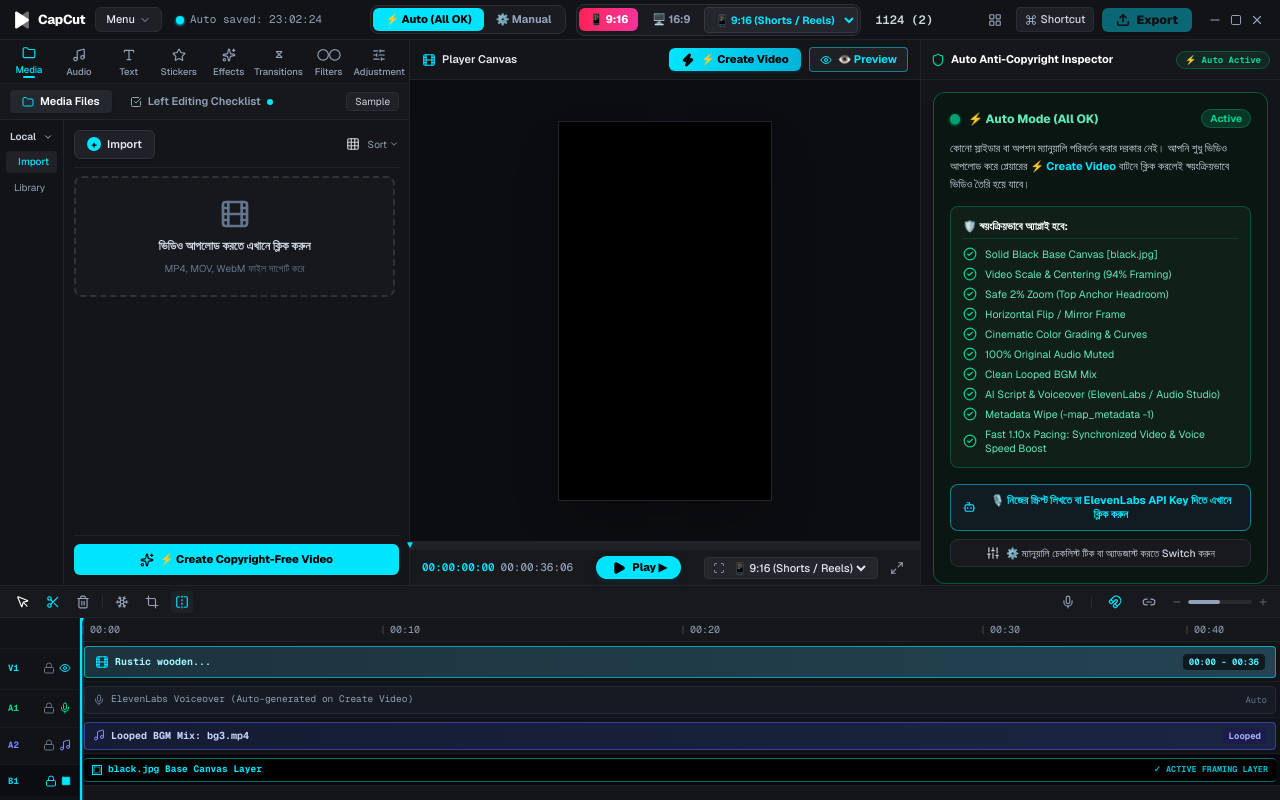
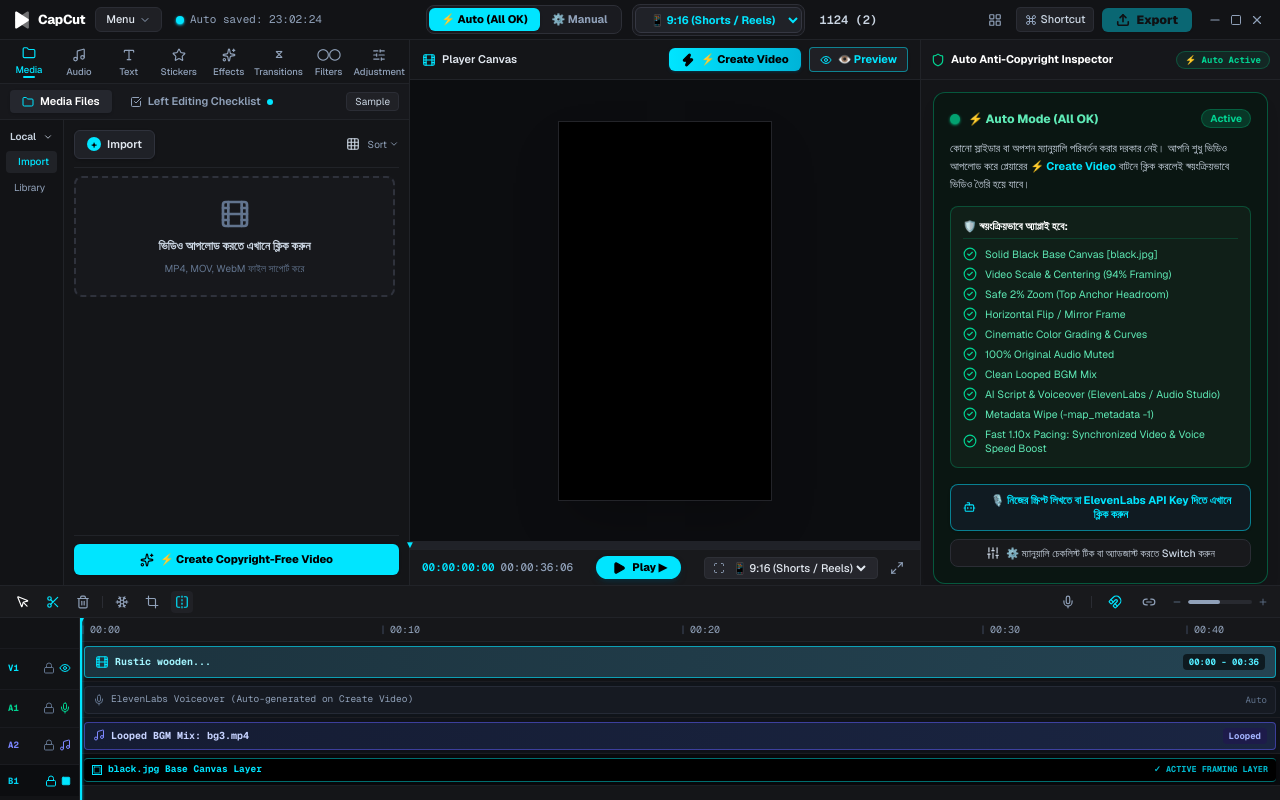
Before and after one commit to provash10/studio, a Next.js app: page / in a window 1280 px wide. Built offline with nearby package versions, Linux system fonts and the light colour scheme.

Commit message:
keep clean aspect ratio dropdown selector only

```diff
--- a/src/components/CapCutTopNav.jsx
+++ b/src/components/CapCutTopNav.jsx
@@ -93,41 +93,8 @@ export default function CapCutTopNav({
 					</button>
 				</div>
 
-				{/* Aspect Ratio Selector (9:16 Shorts, 16:9 Long, 1:1, 4:3, 3:4, 21:9) */}
-				<div className="flex items-center bg-[#1a1b20] p-0.5 rounded-lg border border-[#2d2f37] gap-1">
-					<button
-						type="button"
-						onClick={() => {
-							if (setVideoType) setVideoType("shorts");
-							if (setAspectRatio) setAspectRatio("9:16");
-						}}
-						className={`px-2.5 py-1 rounded-md text-[11px] font-bold flex items-center gap-1 transition-all cursor-pointer ${
-							aspectRatio === "9:16"
-								? "bg-gradient-to-r from-rose-500 to-pink-500 text-white font-extrabold shadow-sm"
-								: "text-slate-400 hover:text-white"
-						}`}
-						title="9:16 Shorts (Vertical, YouTube Shorts / TikTok / Reels)"
-					>
-						<span>📱 9:16</span>
-					</button>
-
-					<button
-						type="button"
-						onClick={() => {
-							if (setVideoType) setVideoType("long");
-							if (setAspectRatio) setAspectRatio("16:9");
-						}}
-						className={`px-2.5 py-1 rounded-md text-[11px] font-bold flex items-center gap-1 transition-all cursor-pointer ${
-							aspectRatio === "16:9"
-								? "bg-gradient-to-r from-blue-600 to-cyan-500 text-white font-extrabold shadow-sm"
-								: "text-slate-400 hover:text-white"
-						}`}
-						title="16:9 Long Video (Landscape Widescreen, YouTube Long-form)"
-					>
-						<span>🖥️ 16:9</span>
-					</button>
-
-					{/* Dropdown for All Ratios */}
+				{/* Aspect Ratio Dropdown Selector */}
+				<div className="flex items-center bg-[#1a1b20] p-0.5 rounded-lg border border-[#2d2f37]">
 					<select
 						value={aspectRatio}
 						onChange={(e) => {
@@ -135,8 +102,8 @@ export default function CapCutTopNav({
 							if (setAspectRatio) setAspectRatio(val);
 							if (setVideoType) setVideoType(val === "9:16" ? "shorts" : "long");
 						}}
-						className="bg-[#24262d] text-[#00e5ff] font-bold text-[10.5px] rounded px-1.5 py-1 border border-[#353742] focus:outline-none cursor-pointer"
-						title="Select All Aspect Ratios"
+						className="bg-[#202228] hover:bg-[#282a32] text-[#00e5ff] font-bold text-[11px] rounded-md px-2.5 py-1 border border-[#353742] focus:outline-none cursor-pointer transition-all shadow-sm"
+						title="Select Aspect Ratio"
 					>
 						<option value="9:16">📱 9:16 (Shorts / Reels)</option>
 						<option value="16:9">🖥️ 16:9 (Long Video)</option>
```
